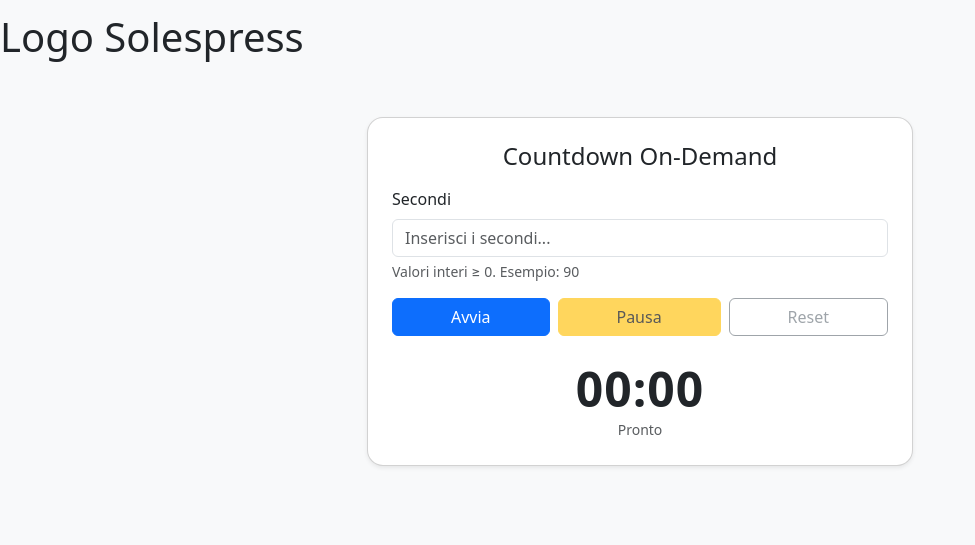
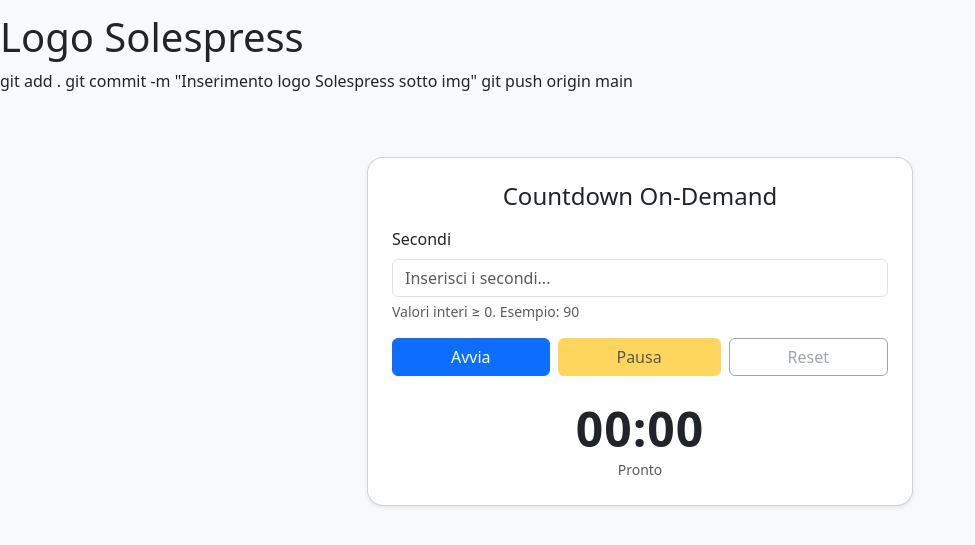
Before and after one commit to MauroRinelli/projectcontatore, a plain HTML site: page project/index.html in a window 1280 px wide. Shown: the part 139-684 px from the top of the page, without its empty margins (0-975 px from the left). Drawn offline with nearby package versions, Linux system fonts and the light colour scheme.

Commit message:
istruzioni push nel main

```diff
--- a/project/index.html
+++ b/project/index.html
@@ -21,6 +21,10 @@
     <img src="./media/solespress7272push.png" alt="Logo Solespress" width="120">
   </div>
   <h1>Logo Solespress</h1>
+  <p>git add .
+    git commit -m "Inserimento logo Solespress sotto img"
+    git push origin main</p>
+
 
     <div class="container py-5">
       <div class="row justify-content-center">
```
Lines whose indentation alone changed are shown as unchanged.
